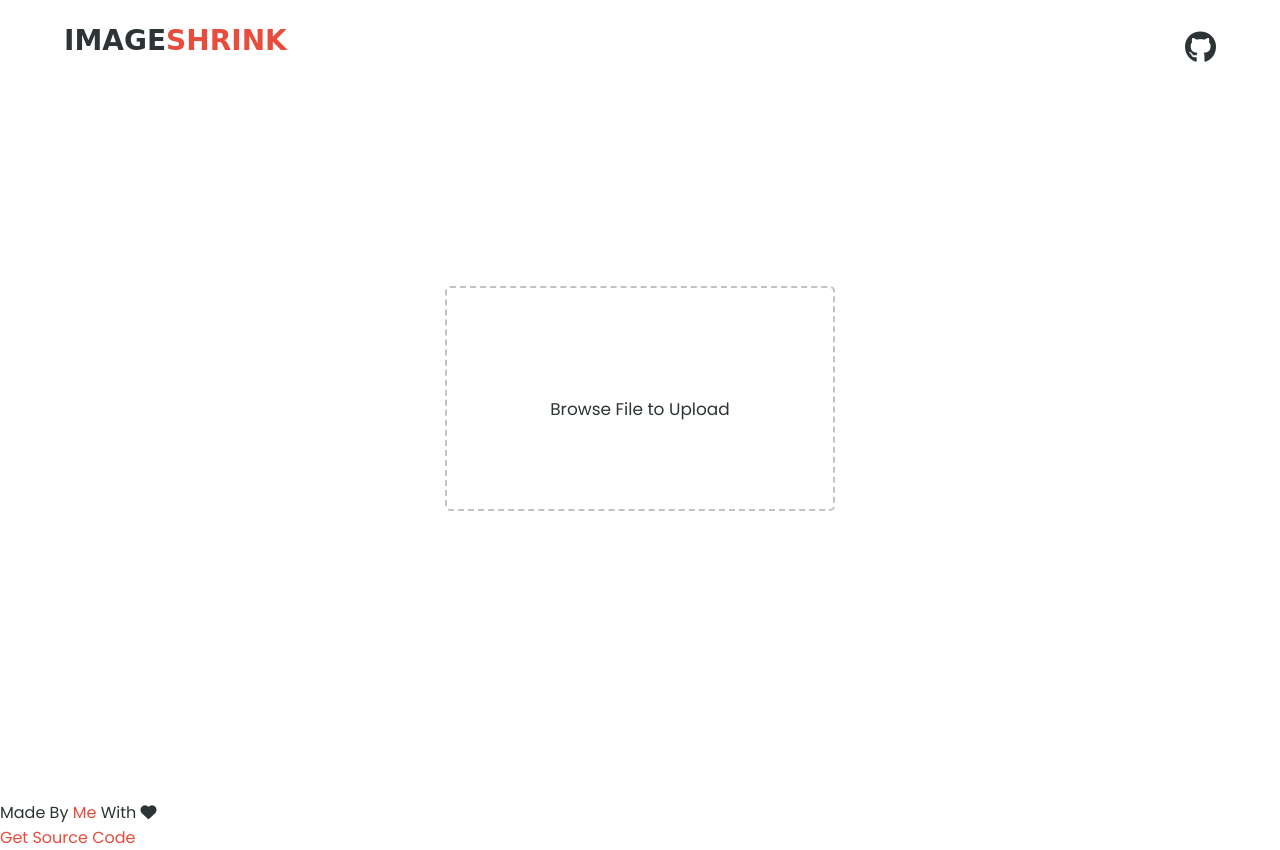
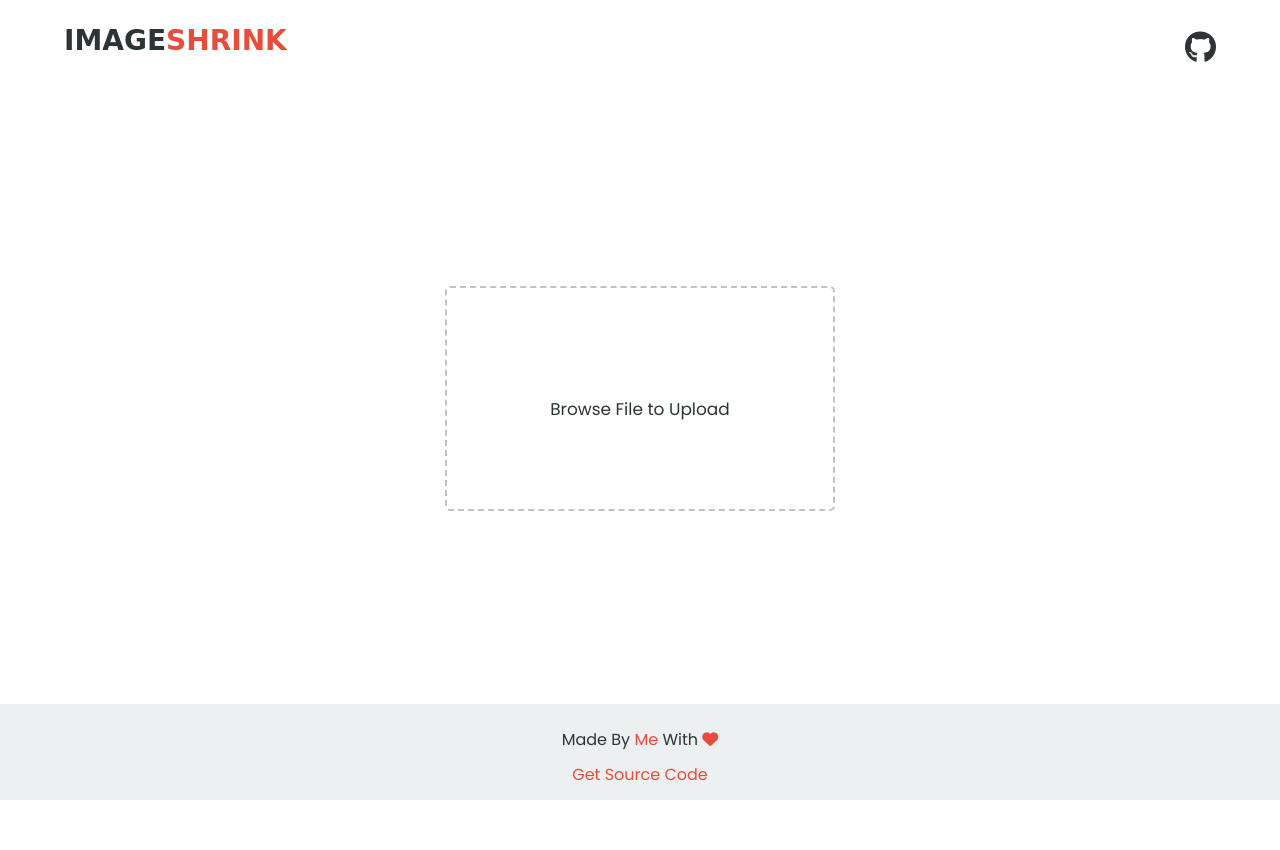
Before and after one commit to aracodeweb/imageshrink, a plain HTML site: page index.html in a window 1280 px wide. After the commit the page ends 800 px from the top, so only its background shows below. Drawn offline with Linux system fonts and the light colour scheme; a web font is replaced by a local one.

Commit message:
Update style.css

```diff
--- a/style.css
+++ b/style.css
@@ -29,7 +29,7 @@ header {
     padding: 1.5rem 4rem;
     width: 100vw;
     position: fixed;
-
+    z-index: 100;
 }
 .logo {
     font-family: var(--caramel-font);
@@ -160,7 +160,23 @@ header {
   background: var(--main-color);
   text-transform: uppercase;
 }
-a {
+footer {
+    position: fixed;
+    bottom: 0;
+    width: 100%;
+    background: var(--cloudy);
+    justify-content: center;
+    align-items: center;
+    display: flex;
+    flex-direction: column;
+    height: 6rem;
+}
+footer p {
+    padding: 0.6rem;
+}
+footer a {
     text-decoration: none;
+}
+footer a, footer i {
     color: var(--main-color);
-  }
+}
```
